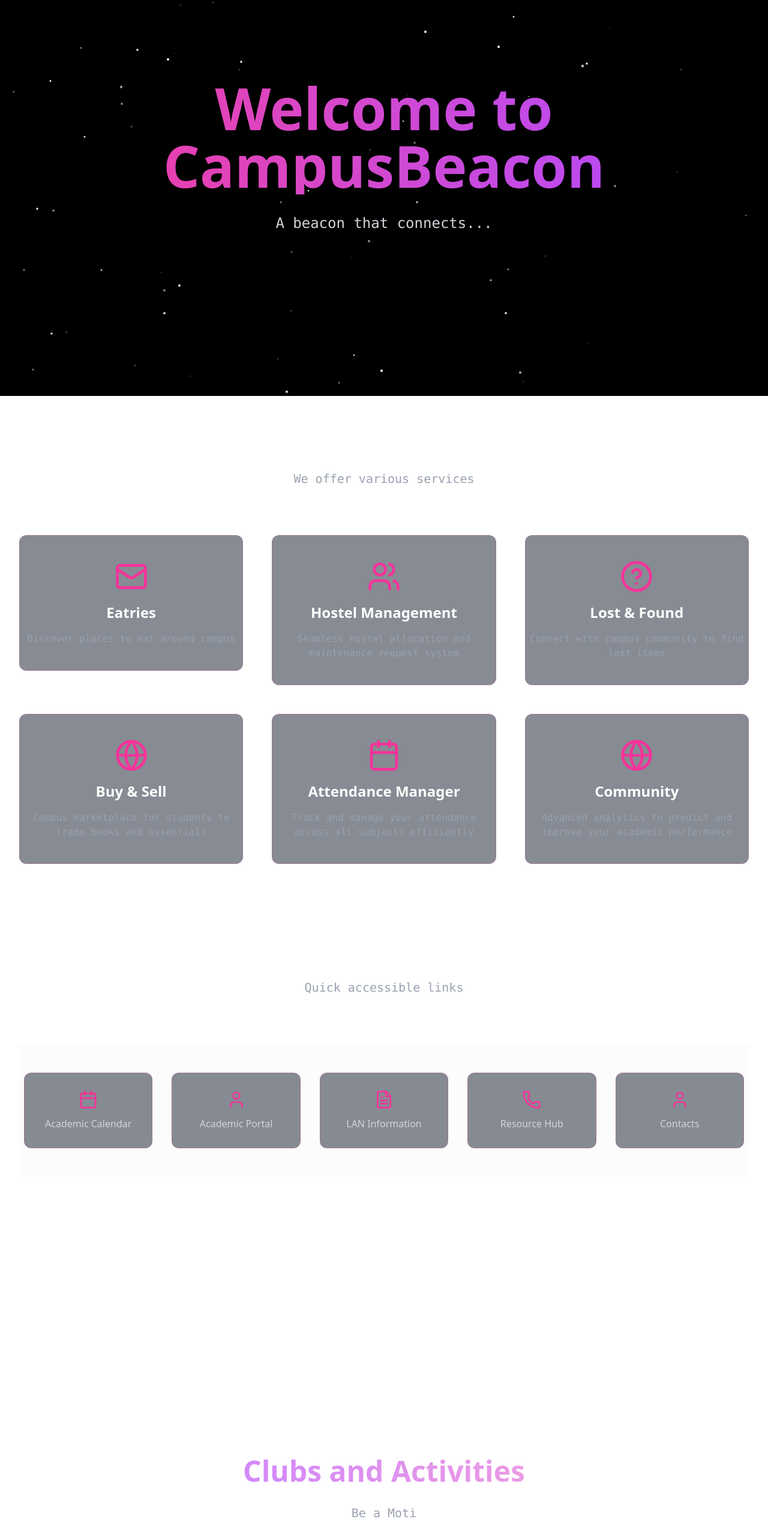
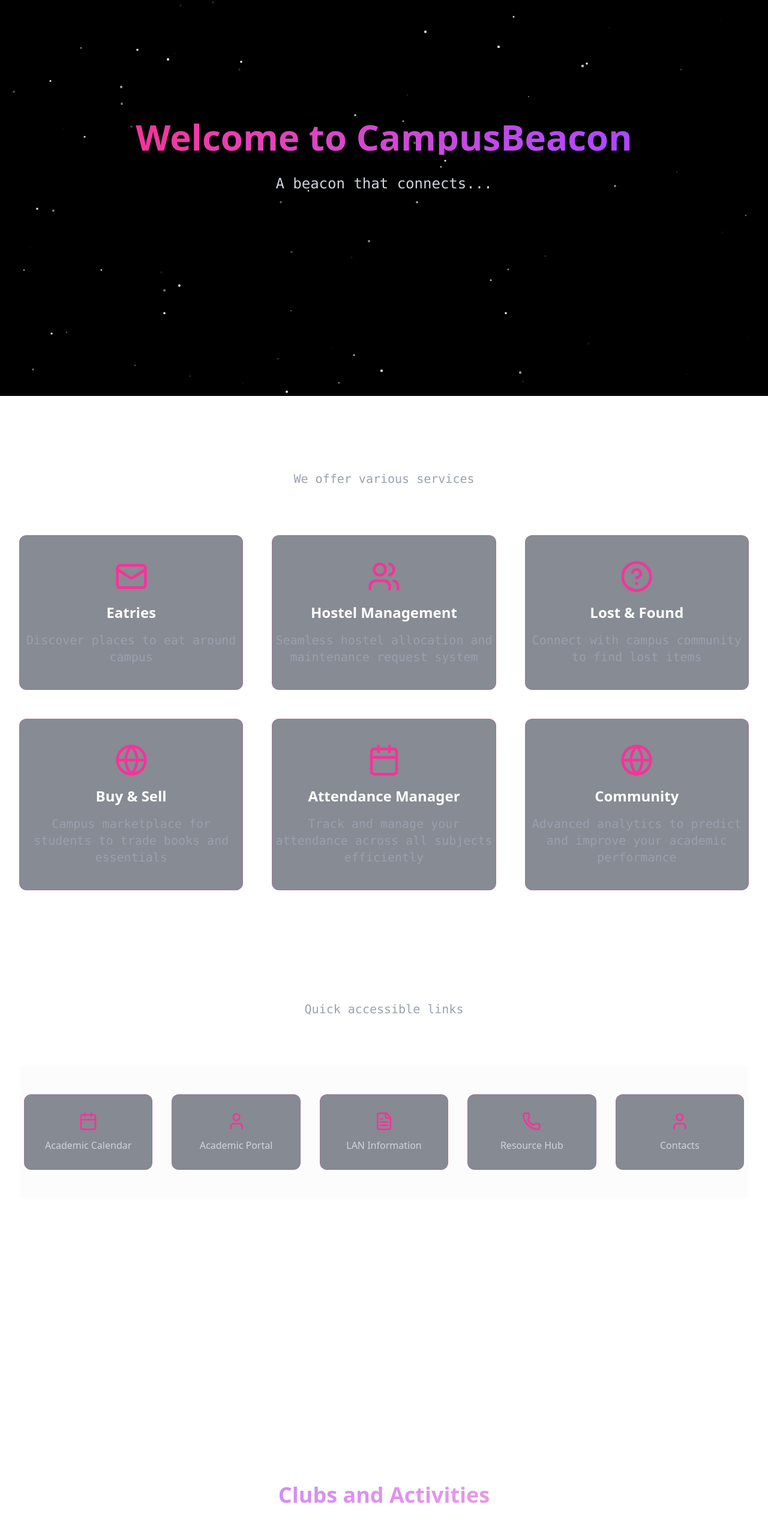
Before and after one commit to singhashish9963/CampusBeacon, a React (Vite) app in the folder client/CampusBeacon/: page / in a window 1280 px wide. Shown: the part 140-2687 px from the top of the page at 60% size. Built offline with nearby package versions, Linux system fonts and the light colour scheme.

Commit message:
minor changes on home page

```diff
--- a/client/CampusBeacon/src/components/HomePage/EventsSection.jsx
+++ b/client/CampusBeacon/src/components/HomePage/EventsSection.jsx
@@ -59,7 +59,7 @@ const EventsSection = () => {
         <motion.h2
           initial={{ opacity: 0, y: 20 }}
           whileInView={{ opacity: 1, y: 0 }}
-          className="text-4xl font-bold text-center mb-20 bg-gradient-to-r from-purple-400 to-pink-300 bg-clip-text text-transparent"
+          className="text-3xl md:text-4xl font-bold text-center mb-20 bg-gradient-to-r from-purple-400 to-pink-300 bg-clip-text text-transparent"
         >
           Club Events
         </motion.h2>
@@ -95,7 +95,7 @@ const EventsSection = () => {
               whileHover={{ scale: 1.05 }}
               className="bg-black/40 backdrop-blur-lg rounded-xl p-6 border-2 border-purple-500/20 hover:border-purple-500/50"
             >
-              <div className="text-4xl mb-4">{<event.icon />}</div>
+              <div className="text-2xl md:text-4xl mb-4">{<event.icon />}</div>
               <h3 className="text-xl font-bold text-white mb-2">
                 {event.title}
               </h3>
--- a/client/CampusBeacon/src/components/HomePage/FeatureCard.jsx
+++ b/client/CampusBeacon/src/components/HomePage/FeatureCard.jsx
@@ -12,8 +12,8 @@ const FeatureCard = ({ icon: Icon, title, description, href = "/" }) => {
       >
         <div className="flex flex-col items-center text-center space-y-4 pb-10 pt-10">
           <Icon className="h-14 w-25 text-pink-500" />
-          <h3 className="text-2xl font-bold text-white">{title}</h3>
-          <p className="text-gray-400 font-mono">{description}</p>
+          <h3 className="text-xl md:text-2xl font-bold text-white">{title}</h3>
+          <p className="text-m md:text-xl text-gray-400 font-mono">{description}</p>
         </div>
       </motion.div>
     </a>
--- a/client/CampusBeacon/src/components/HomePage/QuickLinks.jsx
+++ b/client/CampusBeacon/src/components/HomePage/QuickLinks.jsx
@@ -32,7 +32,7 @@ const QuickLinks = () => {
                 className="flex flex-col items-center justify-center p-7 rounded-xl bg-gray-900/50 backdrop-blur-sm border border-pink-500/20 hover:border-pink-500/50 transition-all group"
               >
                 <link.icon className="h-8 w-8 text-pink-500 mb-3 group-hover:text-pink-400" />
-                <span className="text-base font-medium text-gray-300 group-hover:text-white">
+                <span className="text-base font-medium md:font-large text-gray-300 group-hover:text-white">
                   {link.label}
                 </span>
               </motion.div>
--- a/client/CampusBeacon/src/pages/homePage.jsx
+++ b/client/CampusBeacon/src/pages/homePage.jsx
@@ -58,7 +58,7 @@ const HomePage = () => {
             <motion.h1
               initial={{ opacity: 0, y: 20 }}
               animate={{ opacity: 1, y: 0 }}
-              className="text-6xl md:text-8xl font-bold mb-8 bg-clip-text text-transparent bg-gradient-to-r from-pink-500 to-purple-500"
+              className="text-5xl md:text-6xl font-bold mb-8 bg-clip-text text-transparent bg-gradient-to-r from-pink-500 to-purple-500"
             >
               Welcome to CampusBeacon
             </motion.h1>
@@ -66,7 +66,7 @@ const HomePage = () => {
               initial={{ opacity: 0, y: 20 }}
               animate={{ opacity: 1, y: 0 }}
               transition={{ delay: 0.2 }}
-              className="font-mono text-2xl text-gray-300 max-w-2xl mx-auto"
+              className="font-mono text-xl md:text-2xl text-gray-300 max-w-2xl mx-auto"
             >
               A beacon that connects...
             </motion.p>
@@ -80,12 +80,12 @@ const HomePage = () => {
               viewport={{ once: true }}
               className="text-center mb-20"
             >
-              <h2 className="text-4xl font-bold text-white mb-6"> Features</h2>
+              <h2 className="text-3xl md:text-4xl font-bold text-white mb-6"> Features</h2>
               <p className="text-xl text-gray-400 font-mono">
                 We offer various services
               </p>
             </motion.div>
-            <div className="grid grid-cols-2 md:grid-cols-2 lg:grid-cols-3 gap-12">
+            <div className="grid grid-cols-2 md:grid-cols-2 lg:grid-cols-3 gap-12 ">
               <FeatureCard
                 icon={Mail}
                 title="Eatries"
@@ -133,7 +133,7 @@ const HomePage = () => {
               viewport={{ once: true }}
               className="text-center mb-20"
             >
-              <h2 className="text-5xl font-bold text-white mb-6">
+              <h2 className="text-3xl md:text-4xl font-bold text-white mb-6">
                 {" "}
                 Quick Links
               </h2>
@@ -153,7 +153,7 @@ const HomePage = () => {
               viewport={{ once: true }}
               className="text-center mb-15"
             >
-              <h2 className="text-5xl font-bold bg-gradient-to-r from-purple-400 to-pink-300 bg-clip-text text-transparent mb-8">
+              <h2 className="text-3xl md:text-4xl font-bold bg-gradient-to-r from-purple-400 to-pink-300 bg-clip-text text-transparent mb-8">
                 Clubs and Activities
               </h2>
               <p className="text-xl text-gray-400 font-mono">Be a Moti</p>
```
